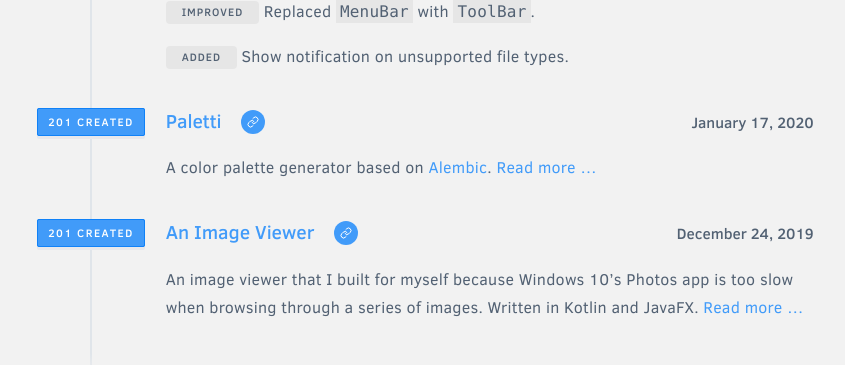
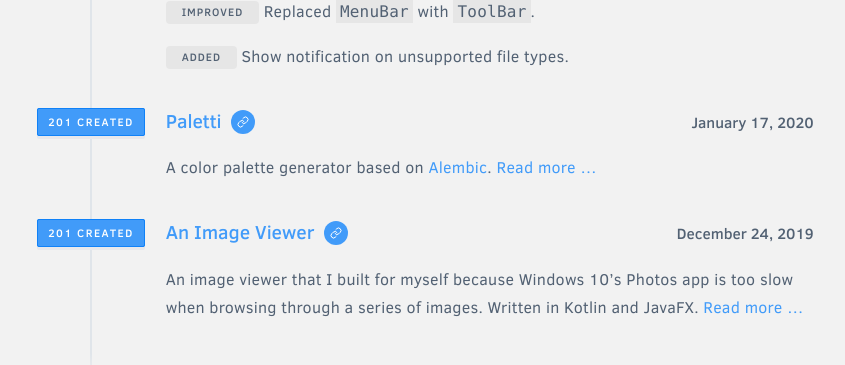
Before and after one commit to Eroica/eroica.github.io, a Jekyll site: the page built from index.html, in a window 1280 px wide. Shown: the part 1978-2343 px from the top of the page, without its empty margins (217-1062 px from the left). Built offline with Jekyll 4.4.1, drawn with Linux system fonts in a browser that asks for light colours.

Commit message:
Decrease margin to permalink

```diff
--- a/index.html
+++ b/index.html
@@ -17,7 +17,7 @@
 			{%- endcase -%}</p>
 
 		<div class="content" data-vbox>
-			<h2 data-hbox data-flow="baseline">{%- if post.link -%}
+			<h2 data-hbox="-small" data-flow="baseline">{%- if post.link -%}
 				<a href="{{ post.link }}">{{ post.title }}</a>
 				<a class="article-permalink" href="{{ post.url }}" title="Permalink to this article">{% include feather/link.svg %}</a>{%- else -%}<a href="{{ post.url }}">{{ post.title }}</a>{%- endif -%}
 				<time class="articledate Mstart(a) Ta(end) Whs(nw)" datetime="{{ post.date | date_to_xmlschema }}">{{ post.date | date: "%B %d, %Y" }}</time>
```
